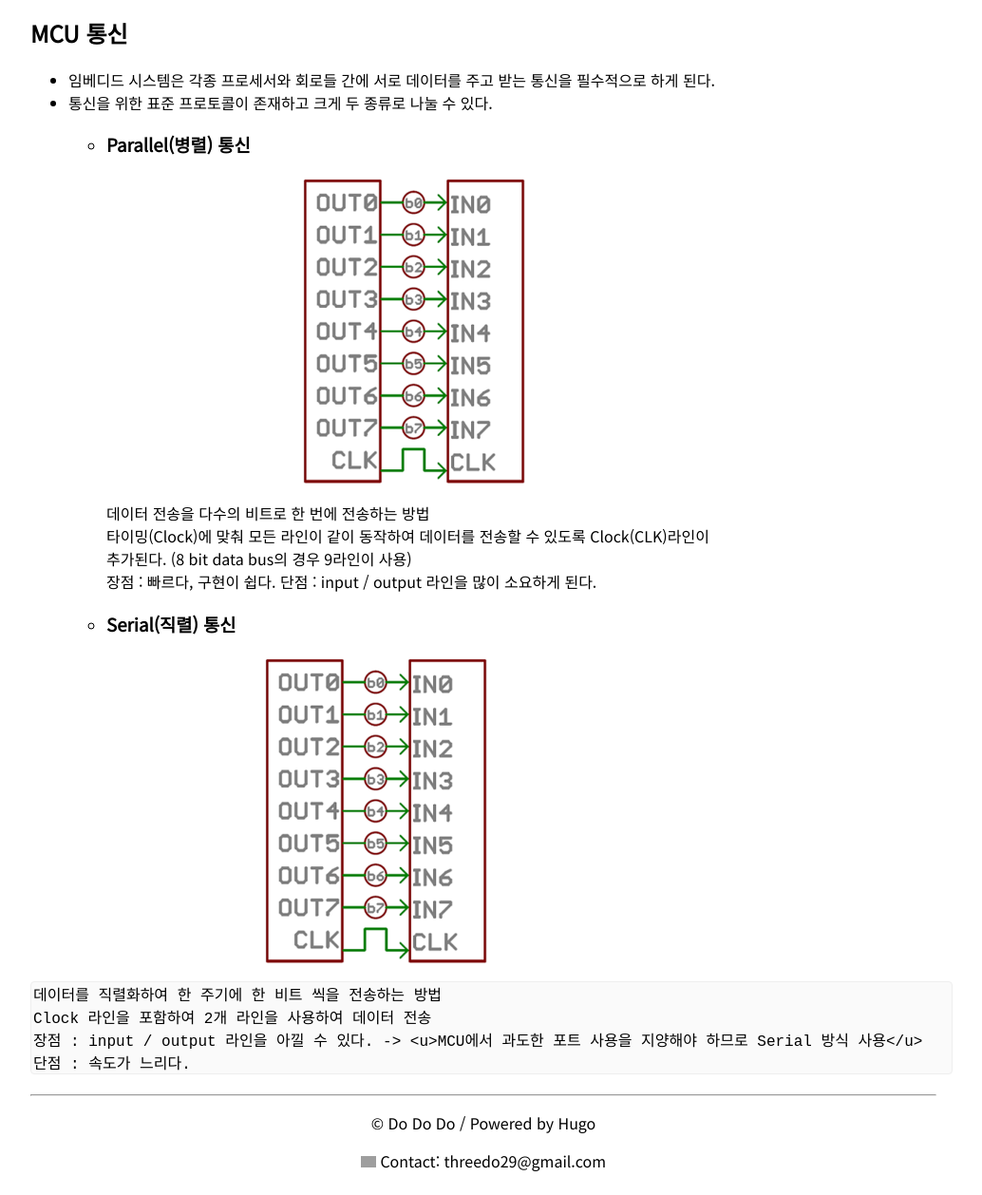
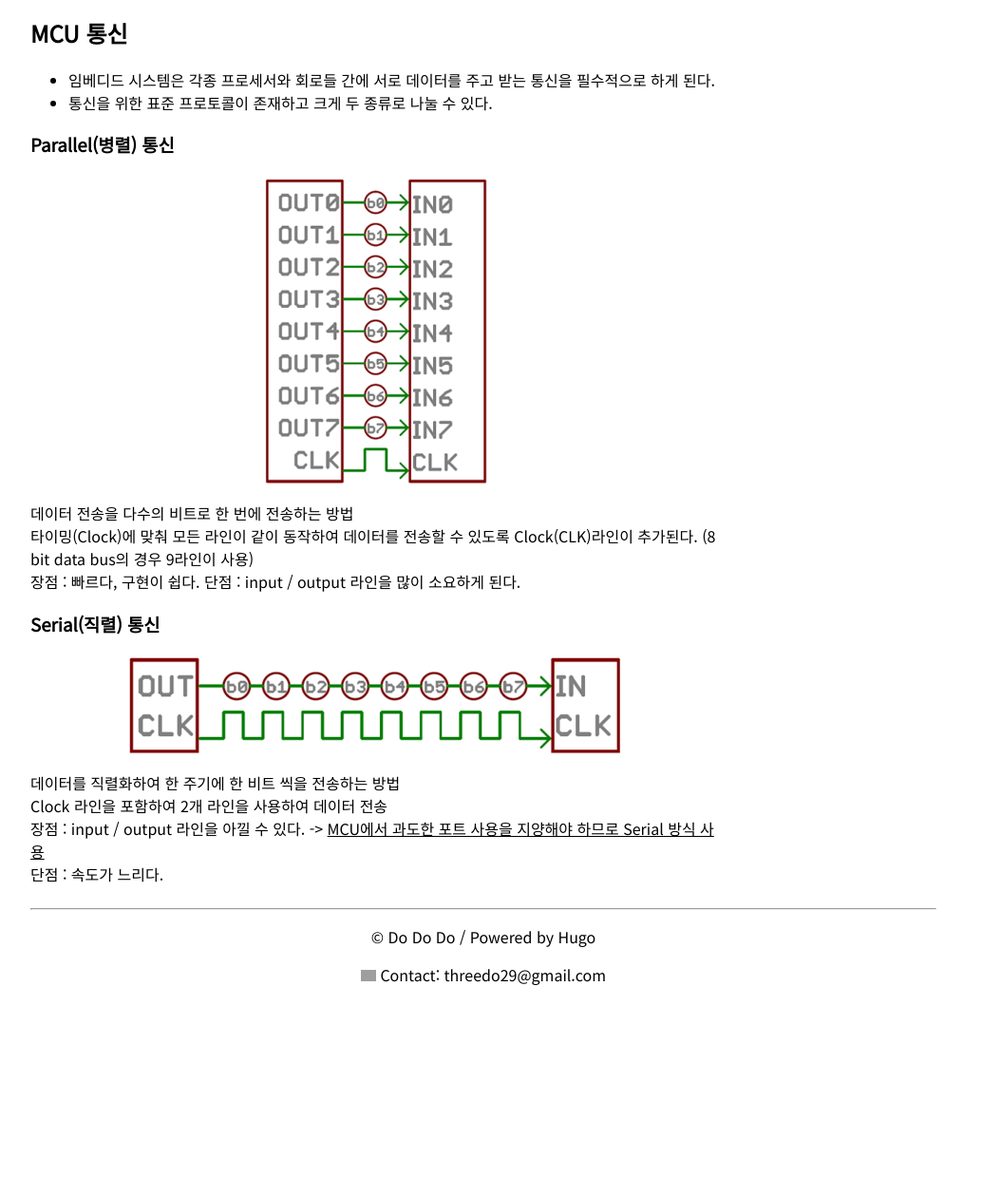
Before and after one commit to threedo29/threedo29.github.io, a plain HTML site: page posts/serial-communication/index.html in a window 1280 px wide. Shown: the part 380-1638 px from the top of the page at 95% size, without its empty margins (131-1165 px from the left). After the commit the page ends 1442 px from the top, so only its background shows below. Drawn offline with nearby package versions, Linux system fonts and the light colour scheme; some packages are replaced by stand-ins of ours; grey boxes are pictures that could not be loaded.

Commit message:
commit by publish.py

```diff
--- a/index.json
+++ b/index.json
@@ -1 +1 @@
-[{"categories":"Embedded","contents":"MCU 통신  임베디드 시스템은 각종 프로세서와 회로들 간에 서로 데이터를 주고 받는 통신을 필수적으로 하게 된다. 통신을 위한 표준 프로토콜이 존재하고 크게 두 종류로 나눌 수 있다.   Parallel(병렬) 통신 데이터 전송을 다수의 비트로 한 번에 전송하는 방법\n타이밍(Clock)에 맞춰 모든 라인이 같이 동작하여 데이터를 전송할 수 있도록 Clock(CLK)라인이 추가된다. (8 bit data bus의 경우 9라인이 사용)\n장점 : 빠르다, 구현이 쉽다. 단점 : input / output 라인을 많이 소요하게 된다.\n  Serial(직렬) 통신     데이터를 직렬화하여 한 주기에 한 비트 씩을 전송하는 방법 Clock 라인을 포함하여 2개 라인을 사용하여 데이터 전송 장점 : input / output 라인을 아낄 수 있다. -\u0026gt; \u0026lt;u\u0026gt;MCU에서 과도한 포트 사용을 지양해야 하므로 Serial 방식 사용\u0026lt;/u\u0026gt; 단점 : 속도가 느리다.\r ","permalink":"https://threedo29.github.io/posts/serial-communication/","tags":null,"title":"MCU 통신"}]
+[{"categories":"Embedded","contents":"MCU 통신  임베디드 시스템은 각종 프로세서와 회로들 간에 서로 데이터를 주고 받는 통신을 필수적으로 하게 된다. 통신을 위한 표준 프로토콜이 존재하고 크게 두 종류로 나눌 수 있다.  Parallel(병렬) 통신 데이터 전송을 다수의 비트로 한 번에 전송하는 방법\n타이밍(Clock)에 맞춰 모든 라인이 같이 동작하여 데이터를 전송할 수 있도록 Clock(CLK)라인이 추가된다. (8 bit data bus의 경우 9라인이 사용)\n장점 : 빠르다, 구현이 쉽다. 단점 : input / output 라인을 많이 소요하게 된다.\nSerial(직렬) 통신 데이터를 직렬화하여 한 주기에 한 비트 씩을 전송하는 방법\nClock 라인을 포함하여 2개 라인을 사용하여 데이터 전송\n장점 : input / output 라인을 아낄 수 있다. -\u0026gt; MCU에서 과도한 포트 사용을 지양해야 하므로 Serial 방식 사용\n단점 : 속도가 느리다.\n","permalink":"https://threedo29.github.io/posts/serial-communication/","tags":null,"title":"MCU 통신"}]
--- a/posts/serial-communication/index.html
+++ b/posts/serial-communication/index.html
@@ -211,28 +211,20 @@
 <h2 id="mcu-통신">MCU 통신</h2>
 <ul>
 <li>임베디드 시스템은 각종 프로세서와 회로들 간에 서로 데이터를 주고 받는 통신을 필수적으로 하게 된다.</li>
-<li>통신을 위한 표준 프로토콜이 존재하고 크게 두 종류로 나눌 수 있다.
-<ul>
-<li>
+<li>통신을 위한 표준 프로토콜이 존재하고 크게 두 종류로 나눌 수 있다.</li>
+</ul>
 <h3 id="parallel병렬-통신">Parallel(병렬) 통신</h3>
-<p><img src="20180409_152729.png#center" alt="20180409\_152729.png"></p>
+<p><img src="parallel.png#center" alt="parallel"></p>
 <p>데이터 전송을 다수의 비트로 한 번에 전송하는 방법<br>
 타이밍(Clock)에 맞춰 모든 라인이 같이 동작하여 데이터를 전송할 수 있도록 Clock(CLK)라인이 추가된다. (8 bit data bus의 경우 9라인이 사용)<br>
 장점 : 빠르다, 구현이 쉽다.
 단점 : input / output 라인을 많이 소요하게 된다.</p>
-</li>
-<li>
 <h3 id="serial직렬-통신">Serial(직렬) 통신</h3>
-</li>
-</ul>
-</li>
-</ul>
-<p><img src="20180409_152729.png#center" alt="20180409\_152729.png"></p>
-<pre><code>데이터를 직렬화하여 한 주기에 한 비트 씩을 전송하는 방법
-Clock 라인을 포함하여 2개 라인을 사용하여 데이터 전송
-장점 : input / output 라인을 아낄 수 있다. -&gt; &lt;u&gt;MCU에서 과도한 포트 사용을 지양해야 하므로 Serial 방식 사용&lt;/u&gt;
-단점 : 속도가 느리다.
-</code></pre>
+<p><img src="serial.png#center" alt="serial"></p>
+<p>데이터를 직렬화하여 한 주기에 한 비트 씩을 전송하는 방법<br>
+Clock 라인을 포함하여 2개 라인을 사용하여 데이터 전송<br>
+장점 : input / output 라인을 아낄 수 있다. -&gt; <u>MCU에서 과도한 포트 사용을 지양해야 하므로 Serial 방식 사용</u><br>
+단점 : 속도가 느리다.</p>
 
 
 
```
Also changed, not shown: posts/serial-communication/parallel.png (renamed from posts/serial-communication/20180409_152729.png), posts/serial-communication/serial.png (renamed from posts/serial-communication/20210218_12.png).
